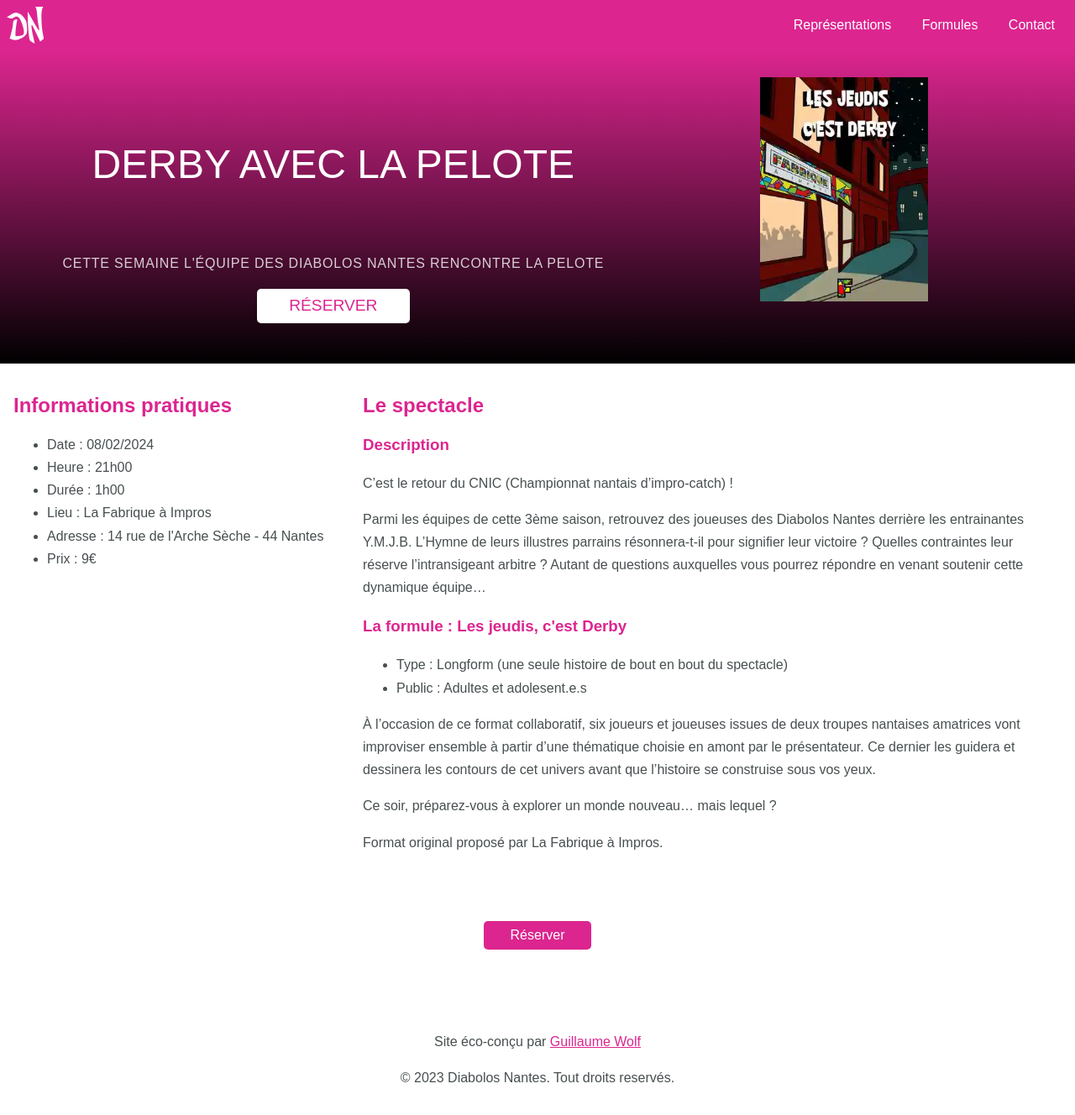
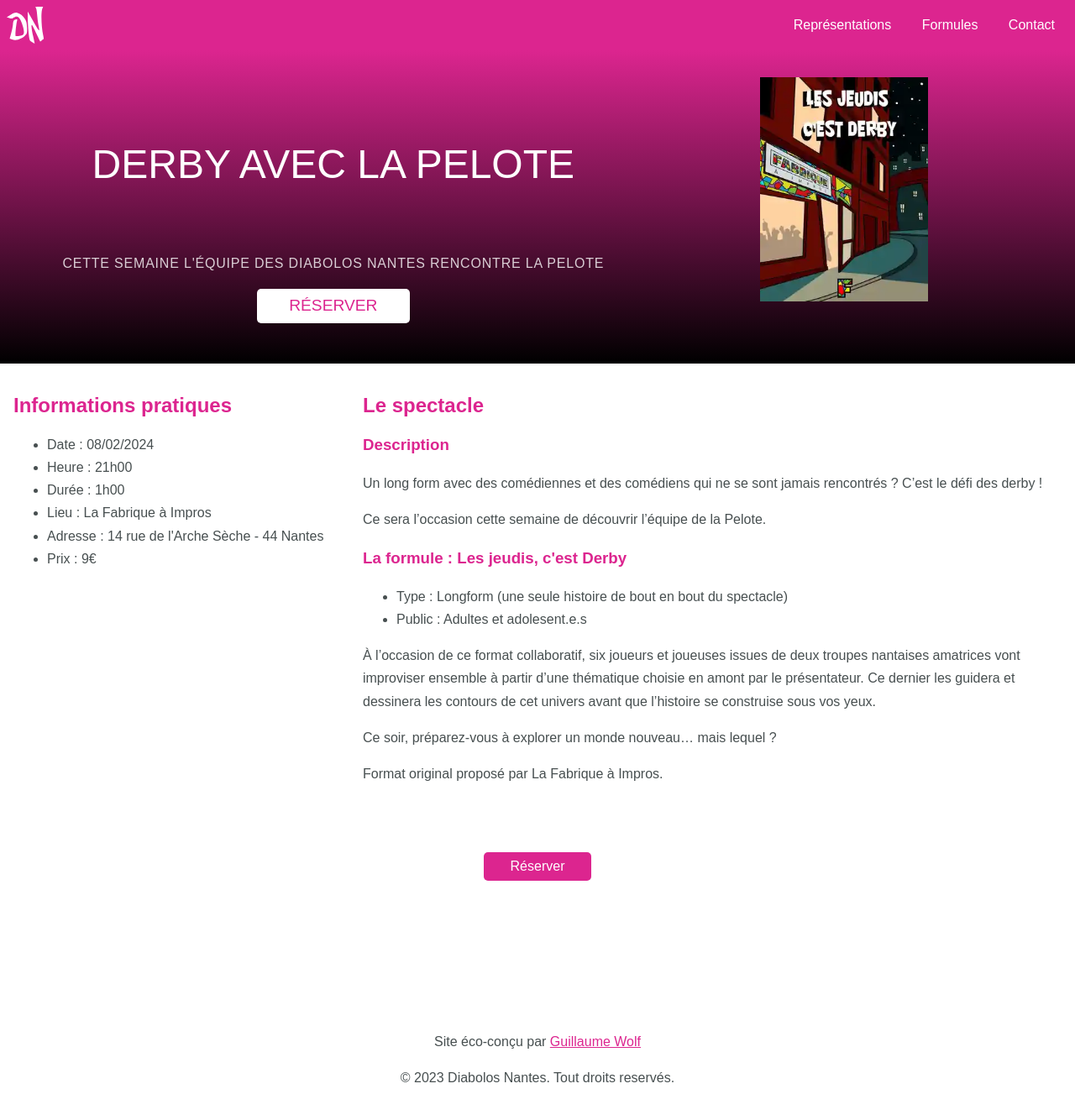
Before and after one commit to guillaumew/diabolos, a Jekyll site: the page built from _dates/derby-2024-02-08.md, in a window 1280 px wide and 1329 px high. Shown: the whole window at 84% size. Built offline with Jekyll 4.4.1, drawn with Linux system fonts in a browser that asks for light colours.

Commit message:
derby update

```diff
--- a/_dates/derby-2024-02-08.md
+++ b/_dates/derby-2024-02-08.md
@@ -11,6 +11,6 @@ cta_url: https://www.vostickets.fr/Billet/FR/representation-FABRIQUE_IMPROS-2443
 spectacle: derby
 ---
 
-C'est le retour du CNIC (Championnat nantais d'impro-catch) !
+Un long form avec des comédiennes et des comédiens qui ne se sont jamais rencontrés ? C'est le défi des derby !
 
-Parmi les équipes de cette 3ème saison, retrouvez des joueuses des Diabolos Nantes derrière les entrainantes Y.M.J.B. L'Hymne de leurs illustres parrains résonnera-t-il pour signifier leur victoire ? Quelles contraintes leur réserve l'intransigeant arbitre ? Autant de questions auxquelles vous pourrez répondre en venant soutenir cette dynamique équipe...
+Ce sera l'occasion cette semaine de découvrir l'équipe de la Pelote.
```
